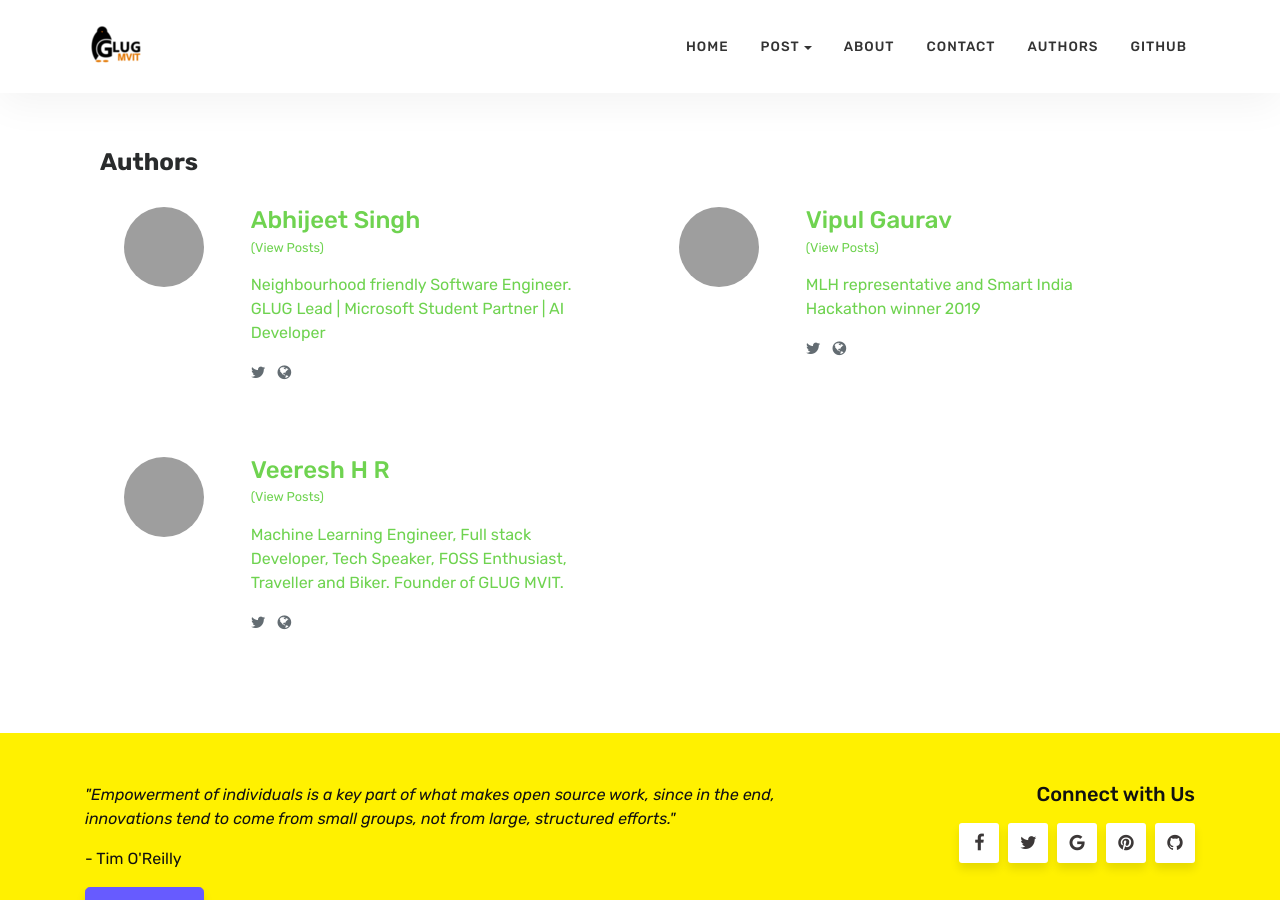
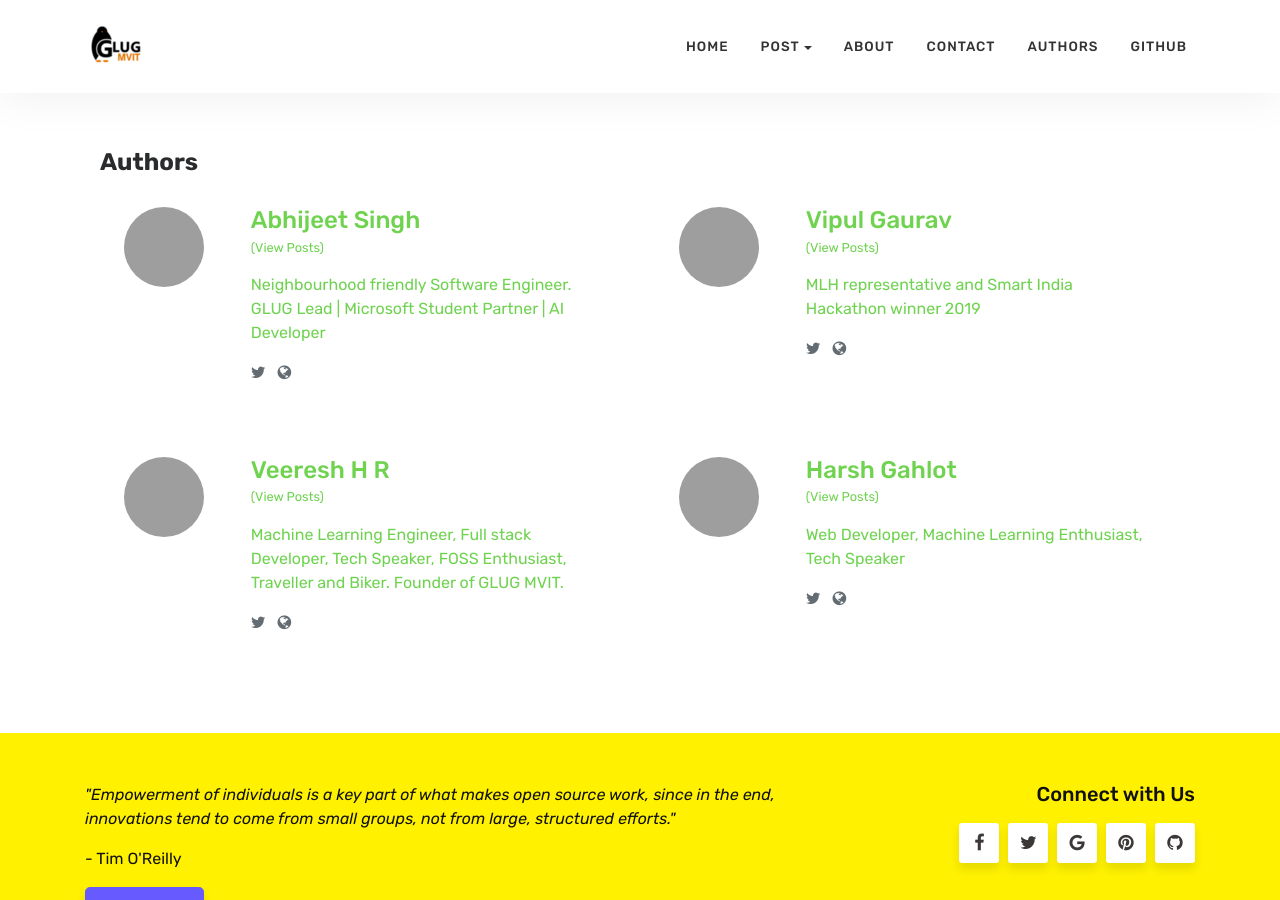
Before and after one commit to glugmvit/glugmvit.github.io, a Jekyll site: the page built from authors-list.html, in a window 1280 px wide and 900 px high. Built offline with Jekyll 4.4.1, drawn with Linux system fonts in a browser that asks for light colours; grey boxes are pictures that could not be loaded.

Commit message:
updated my info

```diff
--- a/_config.yml
+++ b/_config.yml
@@ -38,7 +38,15 @@ authors:
     twitter: https://twitter.com/vhr121
     description: "Machine Learning Engineer, Full stack Developer, Tech Speaker, FOSS Enthusiast, Traveller and Biker. Founder of GLUG MVIT."
 
-# Plugins
+  harsh:
+    name: Harsh Gahlot
+    display_name: Harsh Gahlot
+    gravatar: "609075465595e233f1e062f70a76566b"
+    email: harshghlt25@gmail.com
+    web: https://www.linkedin.com/in/hersh257/
+    twitter: https://twitter.com/Hersh257
+    description: "Web Developer, Machine Learning Enthusiast, Tech Speaker"
+# Plugins,
 plugins:
   - jekyll-paginate
   - jekyll-sitemap
```
